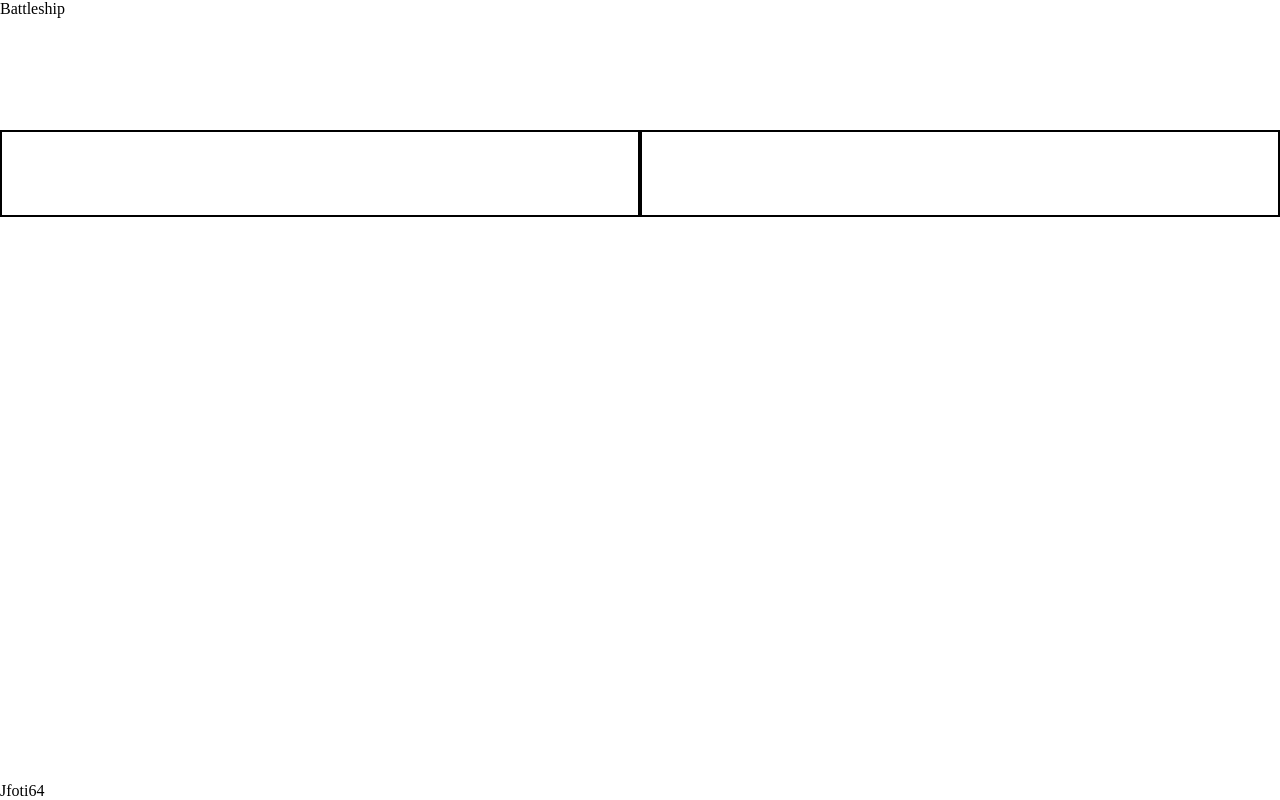
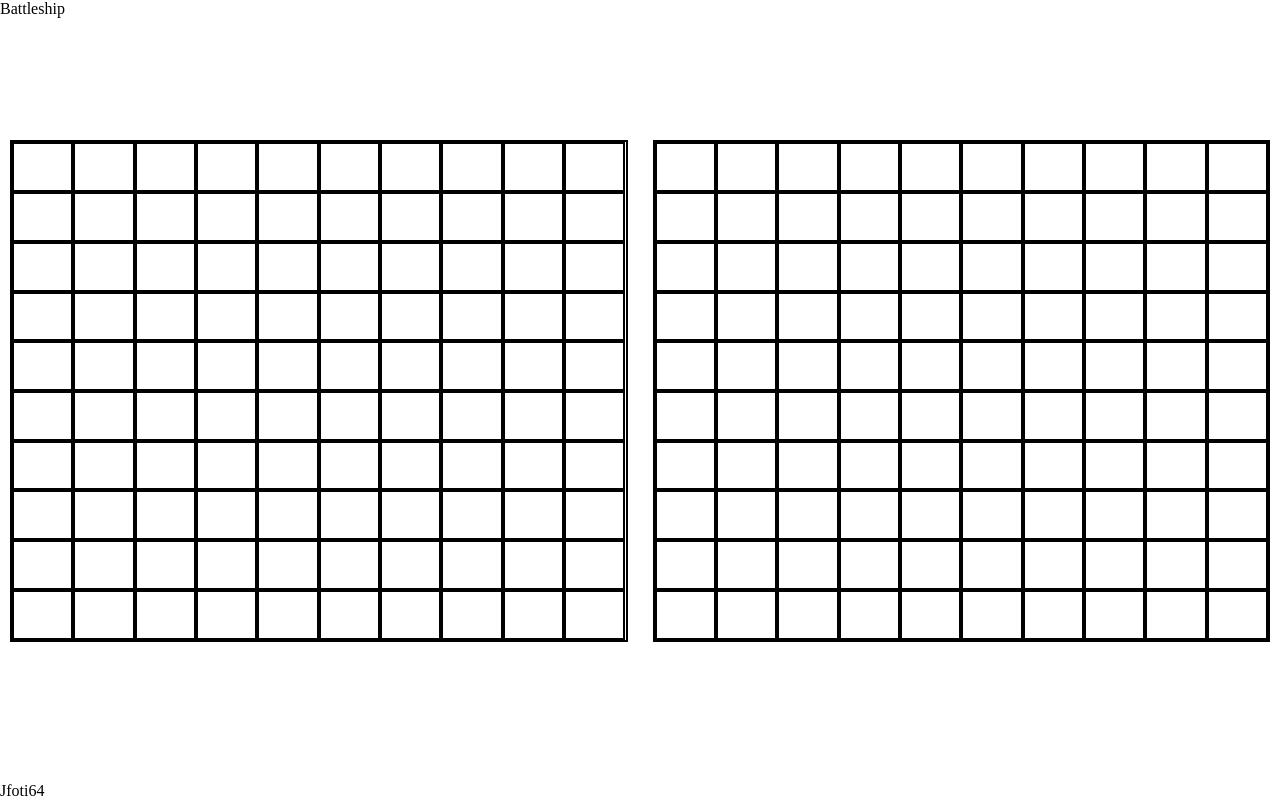
Before and after one commit to Jfoti64/Battleship, a website built with webpack: page src/index.html in a window 1280 px wide. Built offline with nearby package versions, Linux system fonts and the light colour scheme.

Commit message:
Add empty gameboards to dom

```diff
--- a/src/index.html
+++ b/src/index.html
@@ -8,11 +8,11 @@
 <body>
   <header>Battleship</header>
   <div class="gameBoards grid">
-    <div class="gameBoardContainer border">
-      <div id="gameboard1"></div>
+    <div class="gameBoardContainer grid border">
+      <div id="gameboard1" class="grid"></div>
     </div>
-    <div class="gameBoardContainer border">
-      <div id="gameboard2"></div>
+    <div class="gameBoardContainer grid border">
+      <div id="gameboard2" class="grid"></div>
     </div>
   </div>
   <footer>Jfoti64</footer>
--- a/src/index.js
+++ b/src/index.js
@@ -1,2 +1,5 @@
 import './style.css';
 import Player from './players';
+import startGame from './playGame';
+
+startGame();
--- a/src/playGame.js
+++ b/src/playGame.js
@@ -1,11 +1,16 @@
 import Gameboard from './gameboard';
 import Player from './players';
 import Ship from './ships';
+import renderGameboards from './renderDom';
 
-const humanPlayer = new Player();
-const computerPlayer = new Player(true);
+export default function startGame() {
+  const humanPlayer = new Player(false); // Assuming false indicates a human player
+  const computerPlayer = new Player(true); // True indicates AI or computer player
 
-(function placeAllShips() {
-  humanPlayer.gameboard.ships.forEach((ship) => humanPlayer.gameboard.placeShip(ship));
-  computerPlayer.gameboard.ships.forEach((ship) => computerPlayer.gameboard.placeShip(ship));
-})();
+  // Make sure each player has a gameboard
+  humanPlayer.gameboard = new Gameboard();
+  computerPlayer.gameboard = new Gameboard();
+
+  // Now pass both players to the render function
+  renderGameboards(humanPlayer, computerPlayer);
+}
--- /dev/null
+++ b/src/renderDom.js
@@ -0,0 +1,23 @@
+export default function renderGameboards(humanPlayer, computerPlayer) {
+  // Render human player's gameboard
+  const gameboard1Container = document.getElementById('gameboard1');
+  gameboard1Container.innerHTML = ''; // Clear previous gameboard
+  for (let i = 0; i < humanPlayer.gameboard.rows; i += 1) {
+    for (let j = 0; j < humanPlayer.gameboard.columns; j += 1) {
+      const gameboardCell = document.createElement('div');
+      gameboardCell.classList.add('gameboardCell');
+      gameboard1Container.appendChild(gameboardCell);
+    }
+  }
+
+  // Render computer player's gameboard
+  const gameboard2Container = document.getElementById('gameboard2');
+  gameboard2Container.innerHTML = ''; // Clear previous gameboard
+  for (let i = 0; i < computerPlayer.gameboard.rows; i += 1) {
+    for (let j = 0; j < computerPlayer.gameboard.columns; j += 1) {
+      const gameboardCell = document.createElement('div');
+      gameboardCell.classList.add('gameboardCell');
+      gameboard2Container.appendChild(gameboardCell);
+    }
+  }
+}
--- a/src/style.css
+++ b/src/style.css
@@ -2,16 +2,34 @@ html {
   height: 100vh;
 }
 
-body,
-.grid {
+body {
   height: 100%;
   margin: 0px;
   display: grid;
   grid-template-rows: 0.25fr 1fr 0.25fr;
 }
+.grid {
+  display: grid;
+}
 
 .gameBoards {
   grid-template-columns: repeat(2, 1fr);
+  column-gap: 25px;
+  margin: 10px;
+}
+
+#gameboard1 {
+  grid-template-rows: repeat(10, 1fr);
+  grid-template-columns: repeat(10, 1fr);
+}
+
+#gameboard2 {
+  grid-template-rows: repeat(10, 1fr);
+  grid-template-columns: repeat(10, 1fr);
+}
+
+.gameboardCell {
+  border: 2px solid black;
 }
 
 .border {
```
